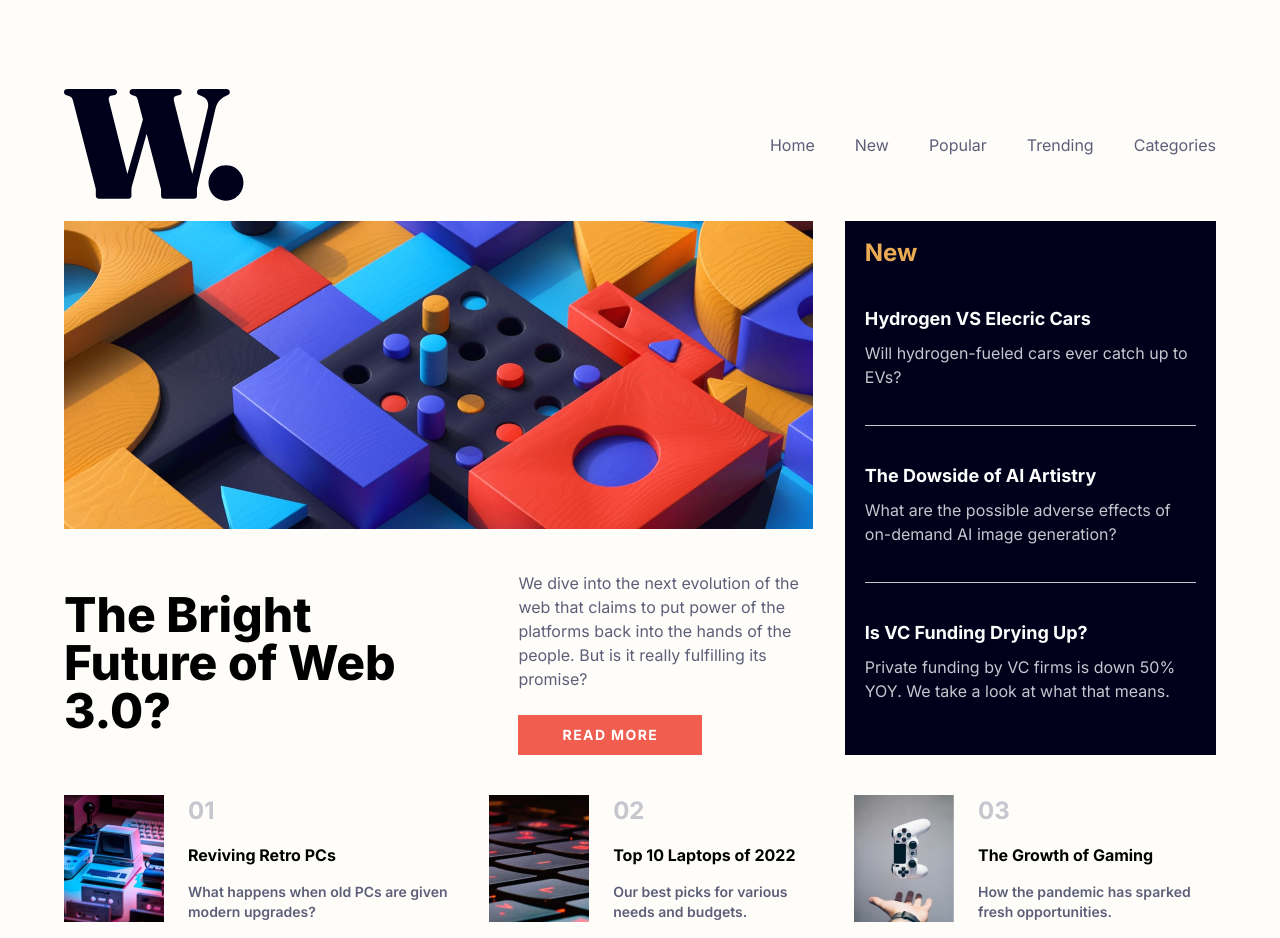
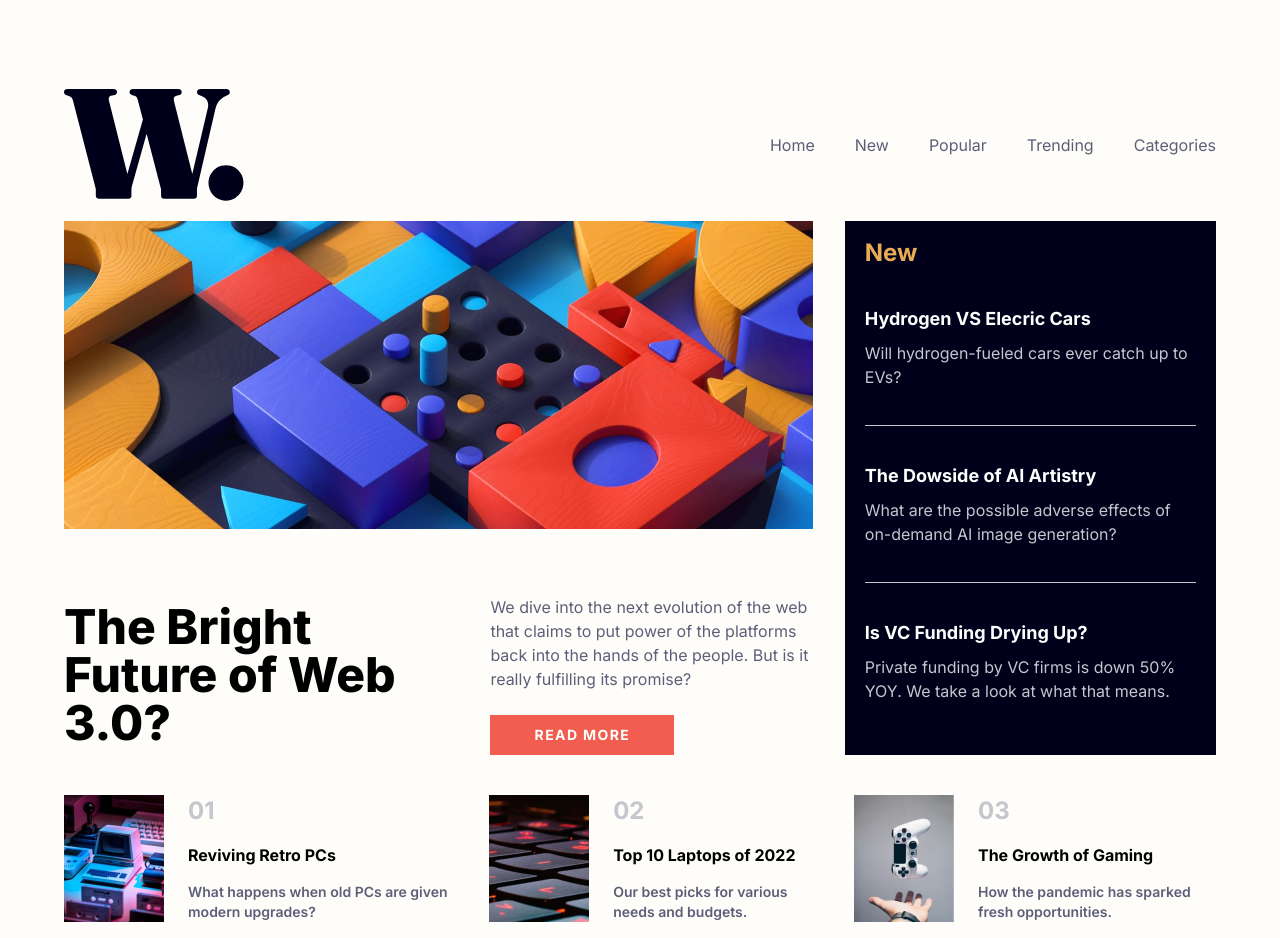
Before and after one commit to PutTheTrust/news-homepage, a Next.js app: page / in a window 1280 px wide. Built offline with nearby package versions, Linux system fonts and the light colour scheme.

Commit message:
feat: adjust hero button location

```diff
--- a/app/components/Hero.tsx
+++ b/app/components/Hero.tsx
@@ -30,7 +30,7 @@ function Hero() {
           />
         </div>
 
-        <div className="md:mt-auto md:flex md:justify-between md:gap-20 md:items-center">
+        <div className="md:mt-auto md:flex md:justify-between md:gap-[52px] md:items-center">
           <h1 className="text-5xl font-extrabold mt-4 md:w-1/2">
             The Bright Future of Web 3.0?
           </h1>
```
